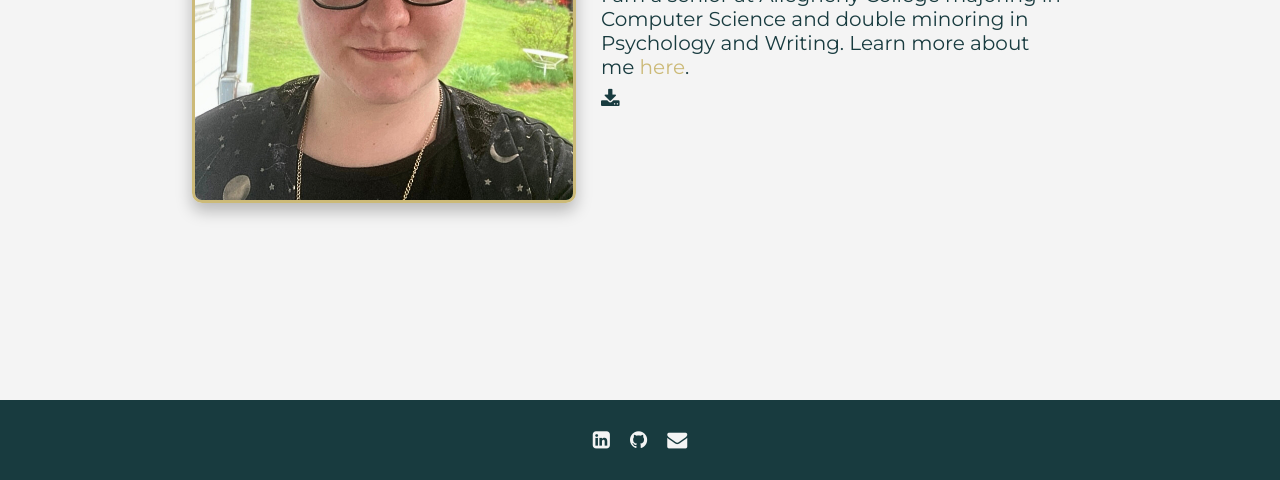
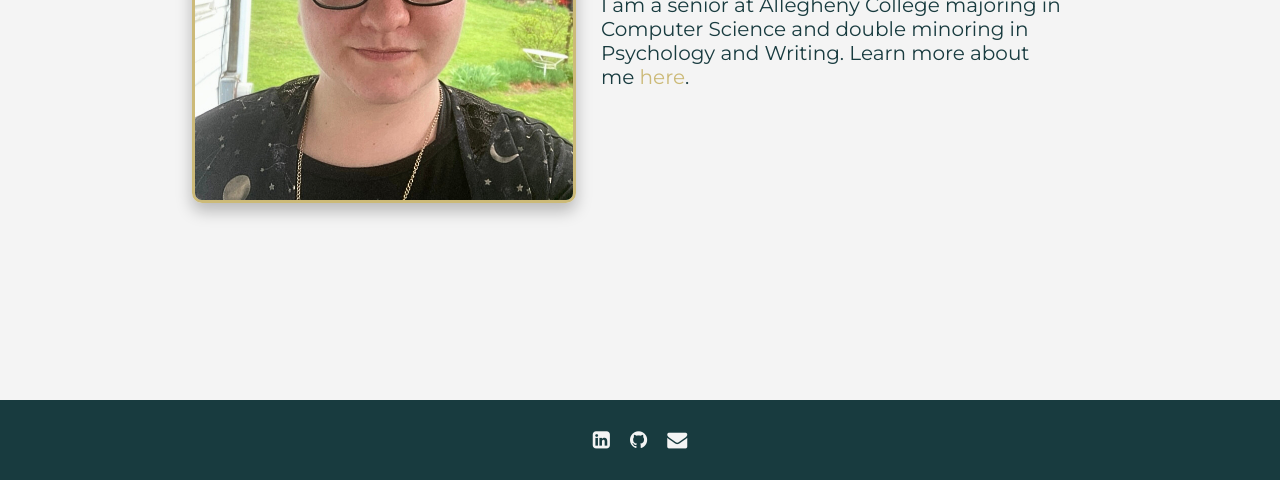
Before and after one commit to hayleepierce/personal-website, a website: page index.html in a window 1280 px wide. Shown: the part 320-800 px from the top of the page. Drawn offline with Linux system fonts and the light colour scheme; a web font is replaced by a local one.

Commit message:
fix: remove download icon

```diff
--- a/index.html
+++ b/index.html
@@ -25,7 +25,6 @@
         <div id="home-text">
             <h1>Welcome!</h1>
             <p>I am a senior at Allegheny College majoring in Computer Science and double minoring in Psychology and Writing. Learn more about me <a href="../pages/about.html">here</a>.</p>
-            <i id="icon" class="fa fa-download" aria-hidden="true"></i>
         </div>
     </div>
     <div id="footer">
```
